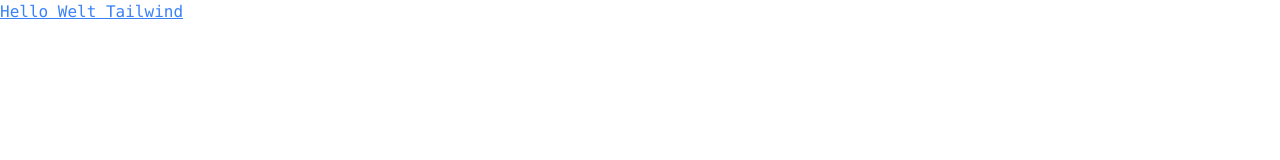
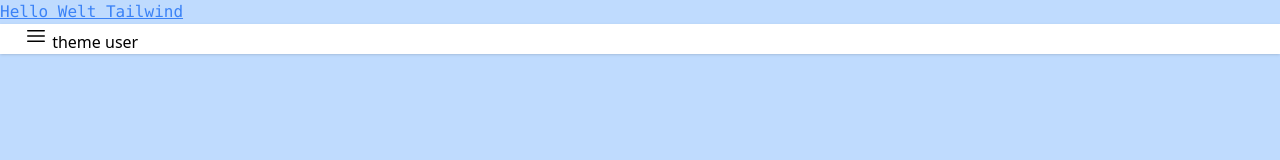
Before and after one commit to LuiguiSD48/TailwindCSS, a website built with Vite: page index.html in a window 1280 px wide. Built offline with nearby package versions, Linux system fonts and the light colour scheme.

Commit message:
se agrego navbar

```diff
--- a/index.html
+++ b/index.html
@@ -6,9 +6,17 @@
     <link rel="stylesheet" href="tailwind.css">
     <title>Intalacion Tailwind</title>
 </head>
-<body>
+<body class="bg-blue-200">
 
     <h1 class="text-3x1 font-mono underline text-blue-500">Hello Welt Tailwind</h1>
-
+    <header class="bg-white shadow px-6">
+        <div class="flexh-16 items-center justify-between">
+            <button><svg class="h-6 w-6" data-slot="icon" fill="none" stroke-width="1.5" stroke="currentColor" viewBox="0 0 24 24" xmlns="http://www.w3.org/2000/svg" aria-hidden="true">
+                <path stroke-linecap="round" stroke-linejoin="round" d="M3.75 6.75h16.5M3.75 12h16.5m-16.5 5.25h16.5"></path>
+              </svg></button>
+            <button>theme</button>
+            <button>user</button>
+        </div>
+    </header>
 </body>
 </html>
--- a/package.json
+++ b/package.json
@@ -4,9 +4,9 @@
   "description": "",
   "main": "index.js",
   "scripts": {
-    "dev":"vite",
-    "build":"vite build",
-    "preview":"vite preview"
+    "dev": "vite dev",
+    "build": "vite build",
+    "preview": "vite preview"
   },
   "repository": {
     "type": "git",
```
Also changed, not shown: 1 other file.
